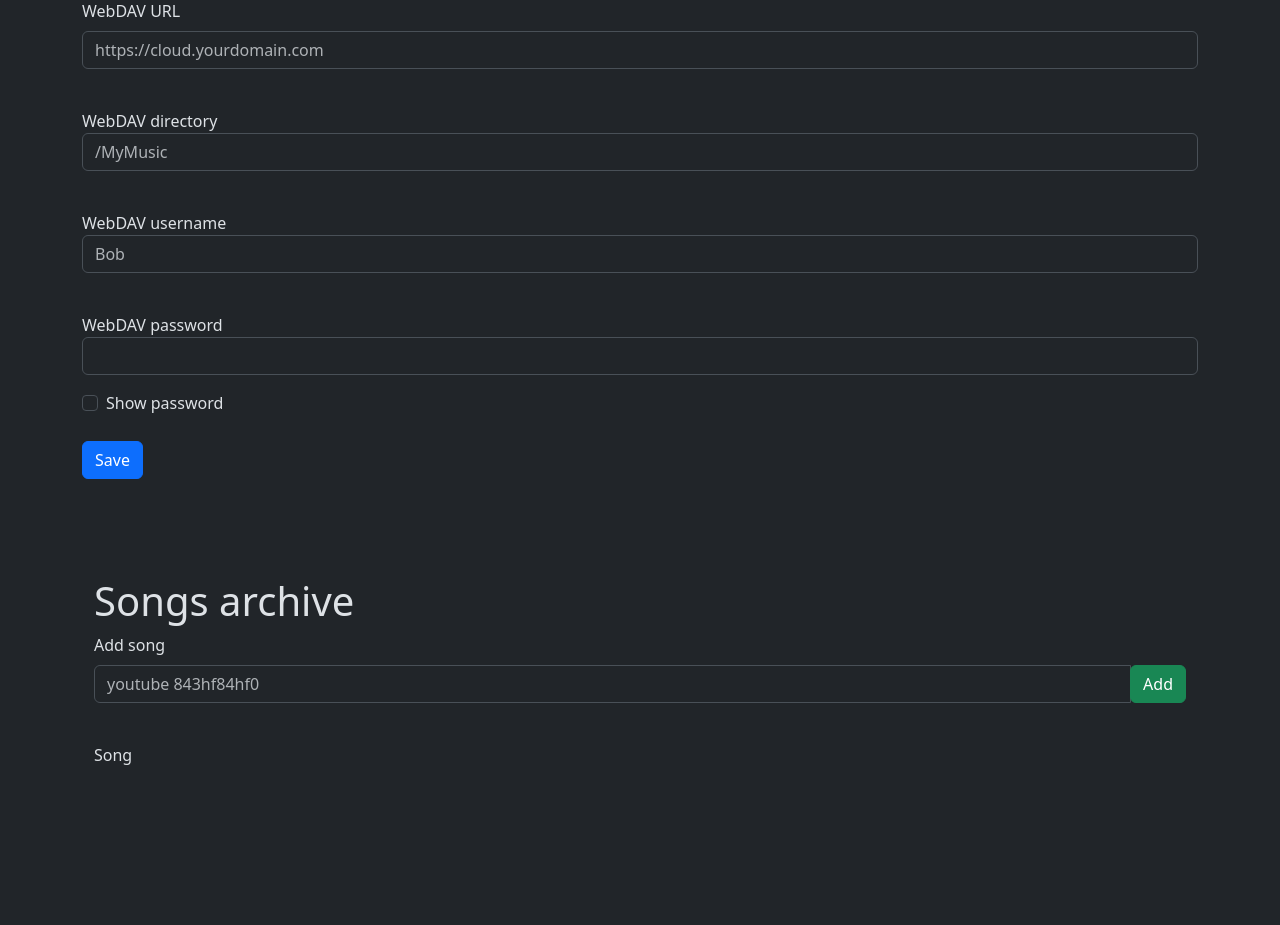
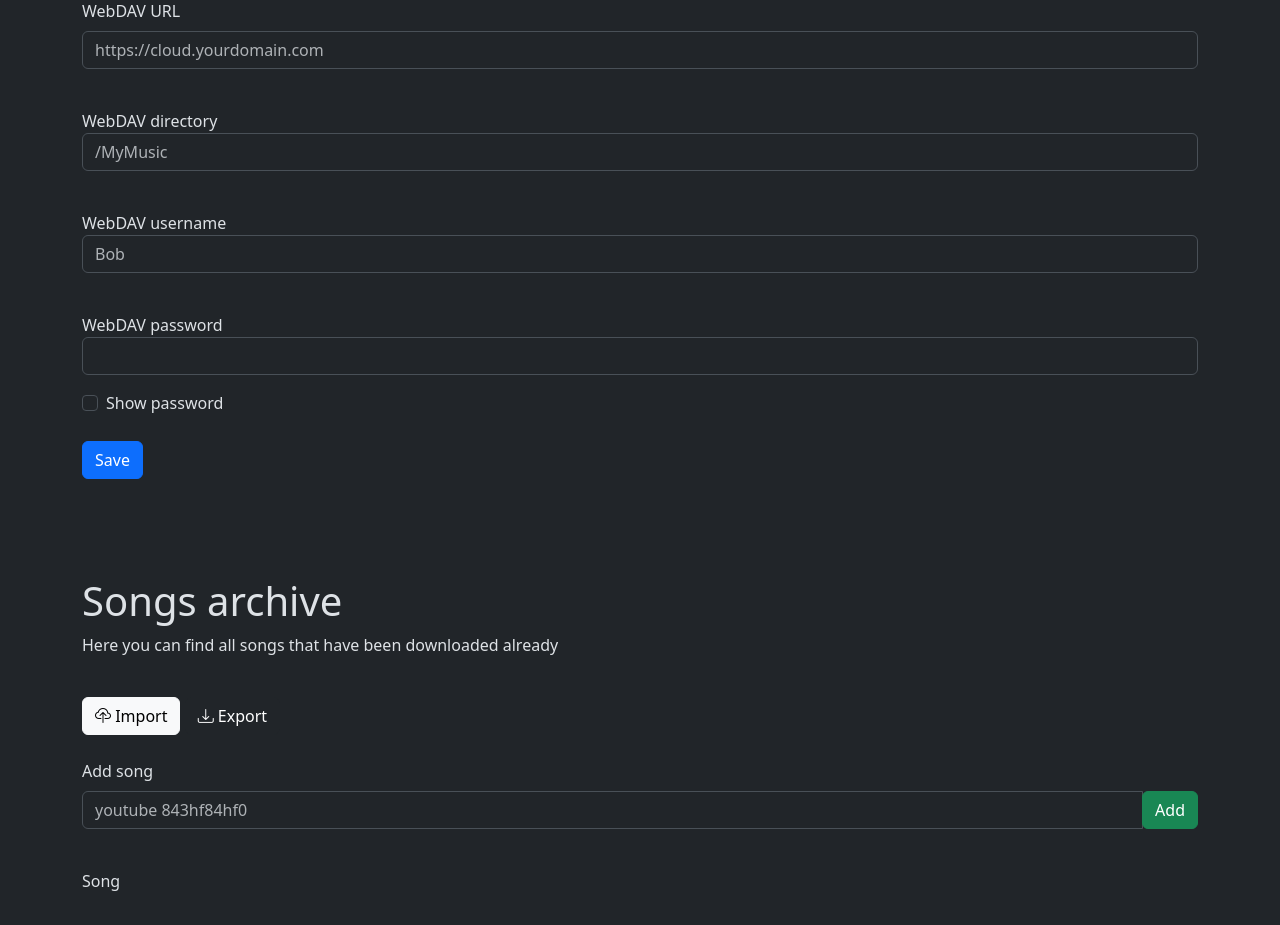
Before and after one commit to thijstakken/MusicService, a Flask app: page /settings in a window 1280 px wide. Shown: the part 163-1088 px from the top of the page. Before the commit the page ends 928 px from the top, so only its background shows below. Run offline with Flask 3, Linux system fonts and the light colour scheme; data that the repository does not hold is empty; some libraries are stand-ins or nearby versions.

Commit message:
importing/exporting and edit download archive

```diff
--- a/web/app.py
+++ b/web/app.py
@@ -1,6 +1,7 @@
 from __future__ import unicode_literals
-from flask import Flask, render_template, request, redirect, url_for
+from flask import Flask, render_template, request, redirect, url_for, send_file, flash
 from flask_sqlalchemy import SQLAlchemy
+from werkzeug.utils import secure_filename
 from re import L
 from yt_dlp import YoutubeDL
 import shutil
@@ -37,7 +38,6 @@ class WebDAV(db.Model):
 def home():
     music_list = Music.query.all()
     return render_template("base.html", music_list=music_list)
-
 
 @app.route("/add", methods=["POST"])
 def add():
@@ -138,6 +138,71 @@ def addsong():
         # add song
         archive.write(song)
     return redirect(url_for("settings"))
+
+
+
+@app.route('/downloadarchive') # GET request
+# based on flask.send_file method: https://flask.palletsprojects.com/en/2.3.x/api/#flask.send_file
+def downloadarchive():
+    return send_file(
+        '../download_archive/downloaded',
+        mimetype='text/plain',
+        download_name='download_archive.txt',
+        as_attachment=True
+    )
+
+def allowed_file(filename):
+    ALLOWED_EXTENSIONS = {'txt'}
+    return '.' in filename and \
+           filename.rsplit('.', 1)[1].lower() in ALLOWED_EXTENSIONS
+
+# used flask uploading files guide https://flask.palletsprojects.com/en/3.0.x/patterns/fileuploads/
+@app.route('/uploadarchive', methods=['POST'])
+def upload_file():
+    if request.method == 'POST':
+        # check if the post request has the file part
+        if 'file' not in request.files:
+            flash('No file part')
+            return redirect(request.url)
+        file = request.files['file']
+        # If the user does not select a file, the browser submits an
+        # empty file without a filename.
+        if file.filename == '':
+            flash('No selected file')
+            return redirect(request.url)
+        if file and allowed_file(file.filename):
+            # read the contents
+            archive_content = file.read()
+            # decode the multipart form-data (bytes) into str
+            archive_content = archive_content.decode()
+
+            # split each line, and put each line into lines_list
+            lines_list = archive_content.split('\n')
+
+            # read existing archive
+            with open("../download_archive/downloaded") as archive_data:
+                text = archive_data.read()
+
+            # add new songs to archive
+            with open(r"../download_archive/downloaded", 'a') as archive:
+
+                # check if newline already exists, always start with a newline
+                if not text.endswith('\n'):
+                        # if it does not end with a newline, then add it
+                        archive.write('\n')
+                        #print("newline added")
+
+                # for every line we want to write it to the archive file
+                for line in lines_list:
+                    #print(line, 'was added')
+                    # write the line to the arhive
+                    archive.write(line)
+                    # always add a newline after a new addition, to get ready for the next one
+                    archive.write('\n')
+                    # because of this, after the last item, a newline will also be added, as a result of which you will always have a empty row on the bottom of the archive
+                    # which does look a bit weird... look into later
+
+            return redirect(url_for('settings'))
 
 
 @app.route("/download/<int:music_id>")
@@ -382,6 +447,9 @@ def upload_music(remoteDirectory):
 
 if __name__ == "__main__":
 
+    # used for message flashing, look for "flash" to see where it's used
+    app.secret_key = b'/\xed\xb4\x87$E\xf4O\xbb\x8fpb\xad\xc2\x88\x90!\x89\x18\xd0z\x15~Z'
+
     # had to add app.app otherwise would not work properly
     # this fixes the working outside of application context error
     # article with fix https://sentry.io/answers/working-outside-of-application-context/
--- a/web/templates/settings.html
+++ b/web/templates/settings.html
@@ -2,28 +2,23 @@
 <html lang="en" data-bs-theme="dark">
 
 <head>
-    <meta charset="UTF-8">
-    <meta name="viewport" content="width=device-width, initial-scale=1.0">
+    <meta charset="utf-8">
+    <meta name="viewport" content="width=device-width, initial-scale=1">
     <title>Music Service Settings</title>
     <link rel="shortcut icon" href="{{ url_for('static', filename='/images/normalLogo.png') }}">
-
-    <link href="https://cdn.jsdelivr.net/npm/bootstrap@5.3.0-alpha2/dist/css/bootstrap.min.css" rel="stylesheet" integrity="sha384-aFq/bzH65dt+w6FI2ooMVUpc+21e0SRygnTpmBvdBgSdnuTN7QbdgL+OapgHtvPp" crossorigin="anonymous">
-    <link rel="stylesheet" href="https://cdn.jsdelivr.net/npm/bootstrap-icons@1.11.1/font/bootstrap-icons.css">
+    <link href="https://cdn.jsdelivr.net/npm/bootstrap@5.3.2/dist/css/bootstrap.min.css" rel="stylesheet" integrity="sha384-T3c6CoIi6uLrA9TneNEoa7RxnatzjcDSCmG1MXxSR1GAsXEV/Dwwykc2MPK8M2HN" crossorigin="anonymous">
+    <link rel="stylesheet" href="https://cdn.jsdelivr.net/npm/bootstrap-icons@1.11.2/font/bootstrap-icons.min.css">
 </head>
-
 
 <html>
 <body>
 
     <nav class="navbar navbar-secondary bg-secondary">
         <a class="navbar-brand" href="/">Music Service</a>
-
         <a href="/settings">
         <button class="btn bi bi-gear-fill" > Settings</button>
         </a>
-
     </nav>
-
 
     <div style="margin-top: 50px;" class="ui container">
         <h1 class="ui center aligned header">Settings</h1>
@@ -90,6 +85,7 @@
             <!-- <button class="btn btn-primary" type="submit">Validate settings</button> -->
         </form>
         {% endfor %}
+    </div>
 
         <script>
             function passwordShow() {
@@ -104,9 +100,19 @@
 
     <br>
     <br>
+
     <div style="margin-top: 50px;" class="ui container">
         <h1 class="ui center aligned header">Songs archive</h1>
+        <p>Here you can find all songs that have been downloaded already</p>
+        <br>
+        <!-- Button trigger modal -->
+        <button type="button" class="btn btn-light bi bi-cloud-upload" data-bs-toggle="modal" data-bs-target="#importArchive">
+          Import
+        </button>
 
+        <a class="btn btn-dark bi bi-download" href="/downloadarchive"> Export</a>
+        <br>
+        <br>
         <form action="/addsong" method="post">
         <label class="form-label">Add song</label>
             <div class="input-group mb-3">
@@ -129,7 +135,35 @@
             {% endfor %}
         <br>
         <br>
+    </div>
 
+
+
+<!-- upload archive Modal -->
+<div class="modal fade" id="importArchive" tabindex="-1" aria-labelledby="importArchiveLabel" aria-hidden="true">
+  <div class="modal-dialog">
+    <div class="modal-content">
+      <div class="modal-header">
+        <h1 class="modal-title fs-5" id="importArchiveLabel">Import music archive</h1>
+        <button type="button" class="btn-close" data-bs-dismiss="modal" aria-label="Close"></button>
+      </div>
+      <div class="modal-body">
+        <p>You can upload your YT-DL(P) archive here if you have one. By doing this, it will not try to download these songs again, saving time and resources.</p>
+        <br>
+        <p>Select archive file to upload</p>
+        <form action="/uploadarchive" method="post" enctype="multipart/form-data">
+          <input name=file type="file" class="form-control" aria-label="file example" required/>
+          <p>Only .txt files are allowed</p>
+          <button type="submit" class="btn btn-primary bi bi-cloud-upload"> Import</button>
+          <div class="invalid-feedback">Example invalid form file feedback</div>
+        </form>
+      </div>
+    </div>
+  </div>
+</div>
+
+<script src="https://cdn.jsdelivr.net/npm/bootstrap@5.3.2/dist/js/bootstrap.bundle.min.js" integrity="sha384-C6RzsynM9kWDrMNeT87bh95OGNyZPhcTNXj1NW7RuBCsyN/o0jlpcV8Qyq46cDfL" crossorigin="anonymous"></script>
+<script src="https://cdn.jsdelivr.net/npm/@popperjs/core@2.11.8/dist/umd/popper.min.js" integrity="sha384-I7E8VVD/ismYTF4hNIPjVp/Zjvgyol6VFvRkX/vR+Vc4jQkC+hVqc2pM8ODewa9r" crossorigin="anonymous"></script>
+<script src="https://cdn.jsdelivr.net/npm/bootstrap@5.3.2/dist/js/bootstrap.min.js" integrity="sha384-BBtl+eGJRgqQAUMxJ7pMwbEyER4l1g+O15P+16Ep7Q9Q+zqX6gSbd85u4mG4QzX+" crossorigin="anonymous"></script>
 </body>
 </html>
-</html>
```
Also changed, not shown: web/templates/base.html (+4 -5 lines), README.md.
